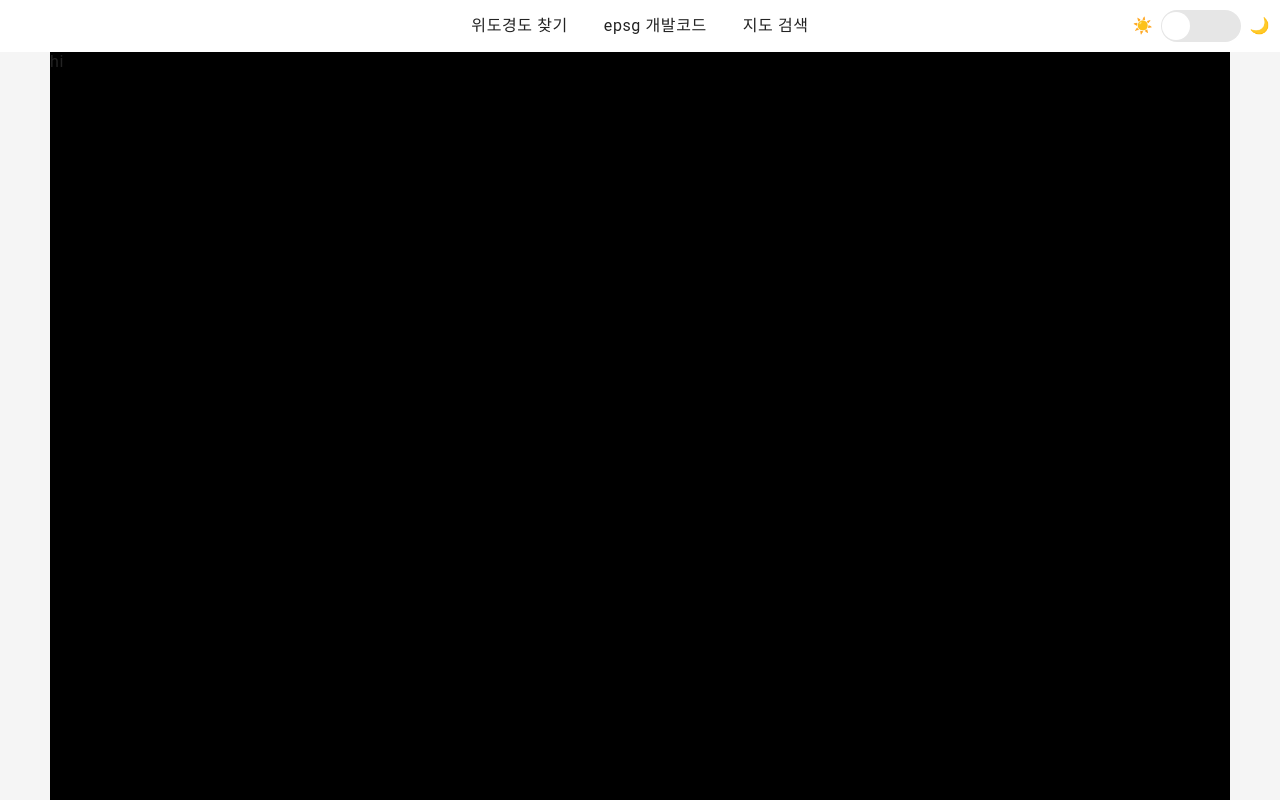
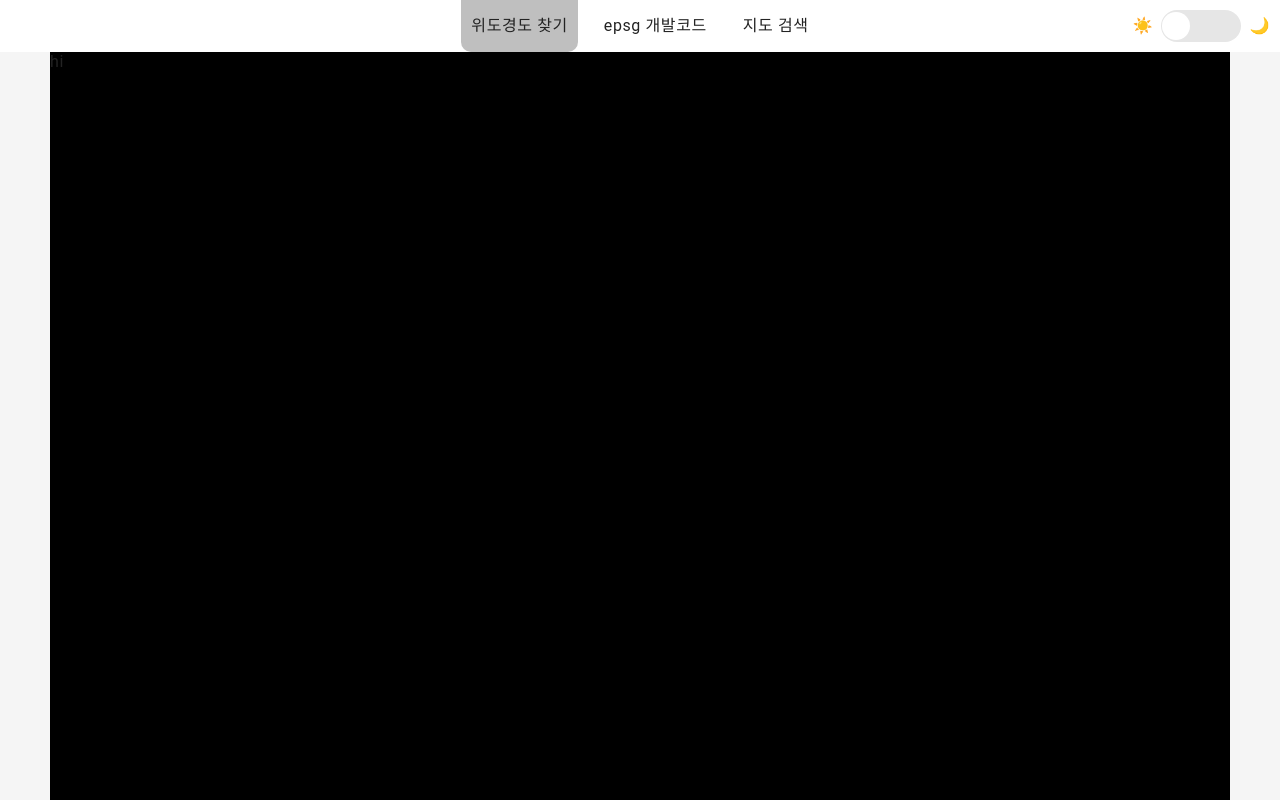
Before and after one commit to AbyulStudy/coordinate_front, a React (Create React App) app: page / in a window 1280 px wide. Shown: the top 800 px of the page. Built offline with nearby package versions, Linux system fonts and the light colour scheme.

Commit message:
:sparkles:Feat: tab select change css using styled-components props

```diff
--- a/src/component/layout/Layout.tsx
+++ b/src/component/layout/Layout.tsx
@@ -1,19 +1,43 @@
-import React, { useContext } from "react";
+import React, { useContext, useState } from "react";
+import { useNavigate } from "react-router-dom";
 import { ThemeContext } from "styled-components";
 import { SHeader, SNav, SNavMenu, SNavTheme, SThemeToggler, SToggleThumb } from "../../style/header/header";
 import { SLayout } from "../../style/layout";
 import { SMain } from "../../style/main";
 
 const Layout = () => {
+    const navigate = useNavigate();
     const { setTheme, theme } = useContext(ThemeContext);
+    const [tabNumber, setTabNumber] = useState<number>(1);
+
+    const navNavgiate = (path: string) => () => {
+        switch (path) {
+            case "proj4":
+                setTabNumber(1);
+                break;
+            case "epsg":
+                setTabNumber(2);
+                break;
+            case "map":
+                setTabNumber(3);
+                break;
+        }
+        navigate(path);
+    };
 
     return (
         <SLayout>
             <SHeader>
                 <SNav>
-                    <SNavMenu>위도경도 찾기</SNavMenu>
-                    <SNavMenu>epsg 개발코드</SNavMenu>
-                    <SNavMenu>지도 검색</SNavMenu>
+                    <SNavMenu isSelect={tabNumber} onClick={navNavgiate("proj4")}>
+                        위도경도 찾기
+                    </SNavMenu>
+                    <SNavMenu isSelect={tabNumber} onClick={navNavgiate("epsg")}>
+                        epsg 개발코드
+                    </SNavMenu>
+                    <SNavMenu isSelect={tabNumber} onClick={navNavgiate("map")}>
+                        지도 검색
+                    </SNavMenu>
                     <SNavTheme>
                         ☀️
                         <SThemeToggler isActive={theme === "dark"} onClick={() => setTheme((p: string) => (p === "light" ? "dark" : "light"))}>
--- a/src/interface/type.ts
+++ b/src/interface/type.ts
@@ -5,3 +5,7 @@ export type Theme = {
 export type IsActive = Theme & {
     isActive: any;
 };
+
+export type isSelect = {
+    isSelect: number;
+};
--- a/src/style/header/header.ts
+++ b/src/style/header/header.ts
@@ -1,5 +1,5 @@
-import styled from "styled-components";
-import { IsActive } from "../../interface/type";
+import styled, { css } from "styled-components";
+import { IsActive, isSelect } from "../../interface/type";
 
 const SHeader = styled.header`
     position: fixed;
@@ -15,7 +15,7 @@ const SNav = styled.ul`
     gap: 1em;
 `;
 
-const SNavMenu = styled.li`
+const SNavMenu = styled.li<isSelect>`
     height: 3.25em;
     line-height: 3.25em;
     cursor: pointer;
@@ -25,6 +25,18 @@ const SNavMenu = styled.li`
         height: 3.5em;
         border-radius: 0 0 10px 10px;
     }
+
+    ${({ isSelect }) => {
+        return css`
+            :nth-child(${isSelect}) {
+                border-radius: 0 0 10px 10px;
+                background-color: ${({ theme }) => theme.navMenuActive};
+            }
+            :nth-child(${isSelect}):hover {
+                background-color: gray;
+            }
+        `;
+    }}
 `;
 
 const SNavTheme = styled.div`
--- a/src/style/theme.ts
+++ b/src/style/theme.ts
@@ -8,6 +8,7 @@ export const lightTheme = {
     textHover: "rgb(210,210,210)",
     primary: "rgb(52,131,235)",
     borderLine: "rgb(0,0,0)",
+    navMenuActive: "rgb(191, 191, 191)",
     searchBtn: "rgb(31, 31, 58)",
     searchText: "rgb(255,255,255)"
 };
@@ -17,10 +18,11 @@ export const darkTheme = {
     bg2: "rgb(30,30,30)",
     bg3: "rgb(50,50,50)",
     bg4: "rgb(70,70,70)",
-    text: "rgb(210,210,210)",
+    text: "rgb(255,255,255)",
     textHover: "rgb(35,35,35)",
     primary: "rgb(52,131,235)",
     borderLine: "rgb(255,255,255)",
+    navMenuActive: "rgb(150, 150, 150)",
     searchBtn: "rgb(255,255,255)",
     searchText: "rgb(0,0,0)"
 };
```
